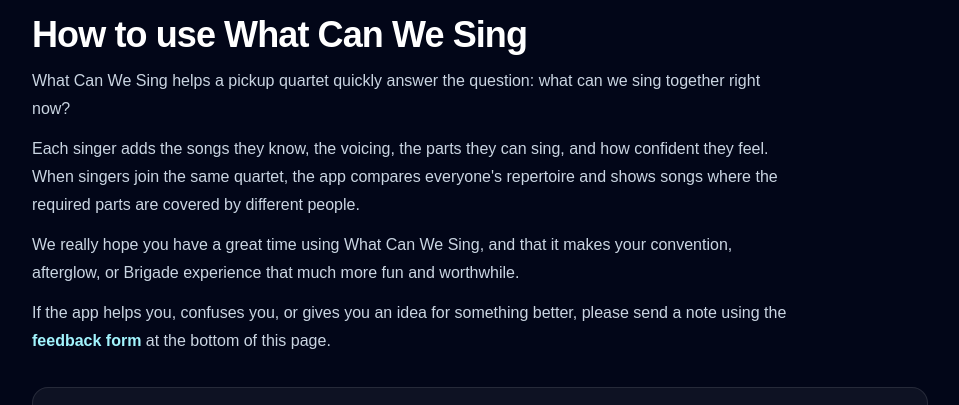
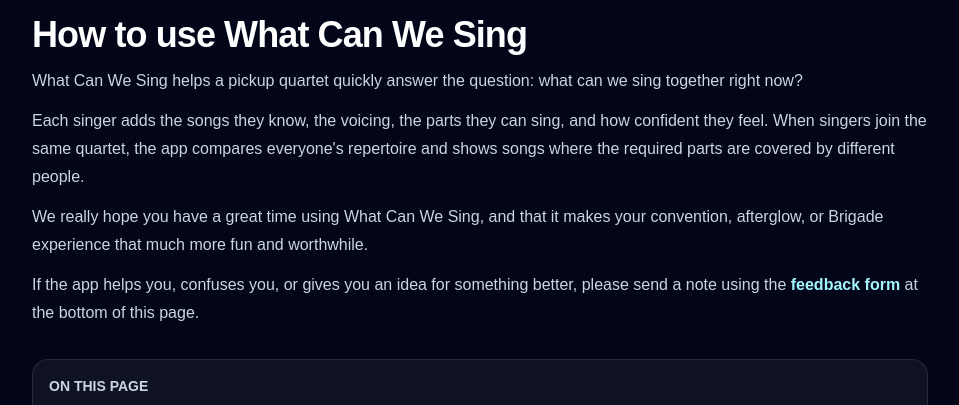
Before and after one commit to coloradotim/what-can-we-sing, a Next.js app: page /help in a window 1280 px wide. Shown: the part 143-548 px from the top of the page, without its empty margins (160-1119 px from the left). Built offline with nearby package versions, Linux system fonts and the light colour scheme; no server answers.

Commit message:
Align help page intro width (#266)

```diff
--- a/app/help/page.tsx
+++ b/app/help/page.tsx
@@ -15,6 +15,8 @@ import {
 } from "@/lib/helpContent";
 import { getCurrentUser } from "@/lib/profileStore";
 import { useEffect, useState } from "react";
+
+const helpIntroParagraphClass = "mt-3 text-base leading-7 text-slate-300";
 
 export default function HelpPage() {
   const [type, setType] = useState<FeedbackType>("General feedback");
@@ -111,20 +113,20 @@ export default function HelpPage() {
           <h1 className="mt-3 text-3xl font-bold tracking-tight sm:text-4xl">
             How to use What Can We Sing
           </h1>
-          <p className="mt-3 max-w-3xl text-base leading-7 text-slate-300">
+          <p className={helpIntroParagraphClass}>
             What Can We Sing helps a pickup quartet quickly answer the question:
             what can we sing together right now?
           </p>
-          <p className="mt-3 max-w-3xl text-base leading-7 text-slate-300">
+          <p className={helpIntroParagraphClass}>
             Each singer adds the songs they know, the voicing, the parts they
             can sing, and how confident they feel. When singers join the same
             quartet, the app compares everyone&apos;s repertoire and shows songs
             where the required parts are covered by different people.
           </p>
-          <p className="mt-3 max-w-3xl text-base leading-7 text-slate-300">
+          <p className={helpIntroParagraphClass}>
             {helpWelcomeCopy}
           </p>
-          <p className="mt-3 max-w-3xl text-base leading-7 text-slate-300">
+          <p className={helpIntroParagraphClass}>
             If the app helps you, confuses you, or gives you an idea for
             something better, please send a note using the{" "}
             <a
```
Also changed, not shown: 1 other file (tests, documents, lock files or other folders).
